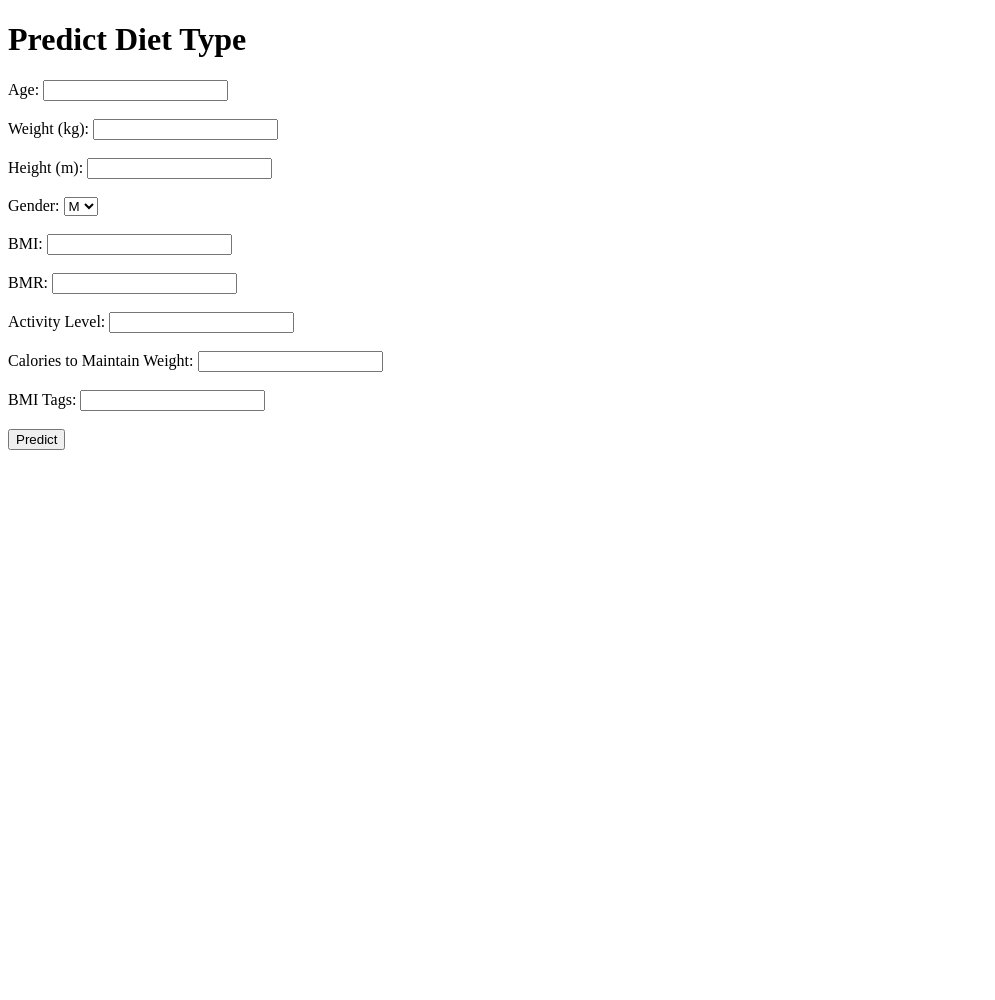
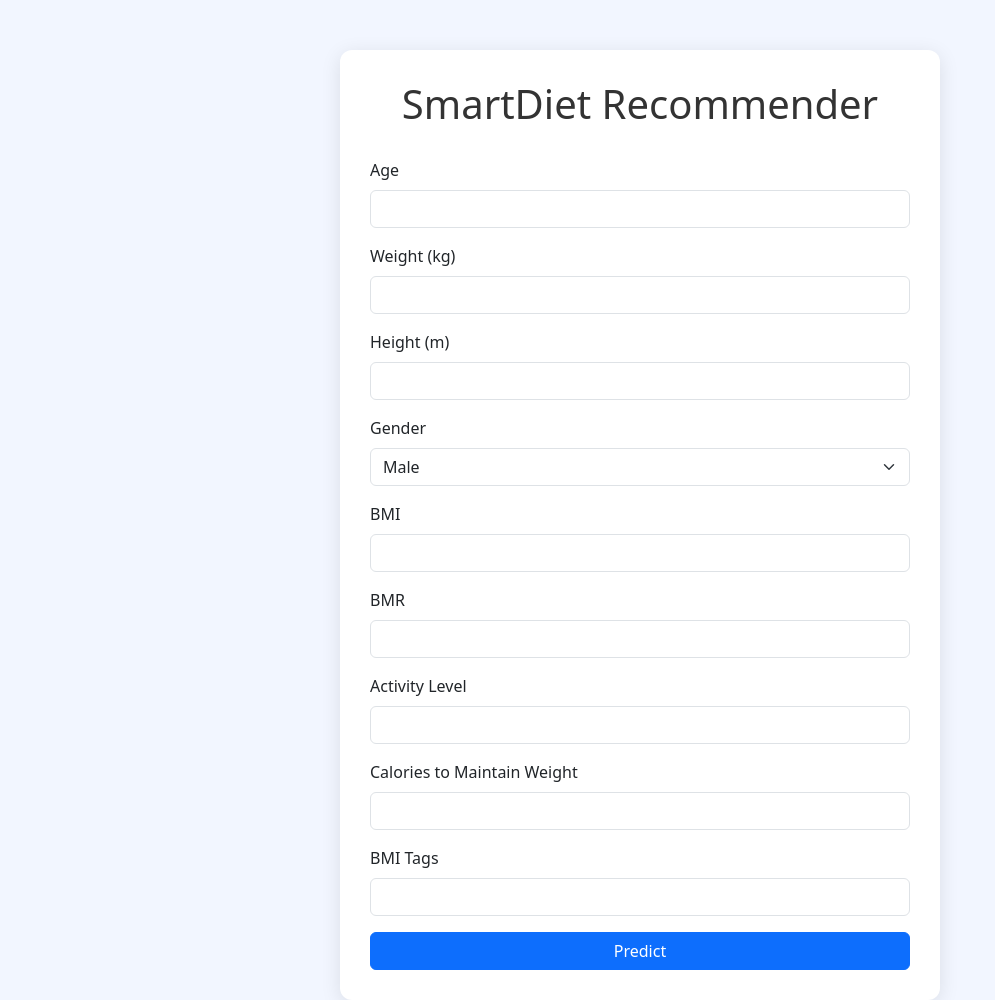
Before and after one commit to ChiragRathod25/SmartDiet-Recommender, a Flask app: page / in a window 1280 px wide. Shown: the whole page, without its empty margins (0-995 px from the left). Before the commit the page ends 450 px from the top, so only its background shows below. Run offline with Flask 3, Linux system fonts and the light colour scheme; parts of the project's set-up code (start-up, migrations or seed data) failed here and were passed over.

Commit message:
Enhance UI and functionality of SmartDiet Recommender form; improved layout, added validation, and updated styling.

```diff
--- a/templates/index.html
+++ b/templates/index.html
@@ -1,29 +1,87 @@
 <!DOCTYPE html>
-<html>
+<html lang="en">
+
 <head>
-    <title>Diet Type Predictor</title>
+    <meta charset="UTF-8">
+    <title>SmartDiet Recommender</title>
+    <link href="https://cdn.jsdelivr.net/npm/bootstrap@5.3.2/dist/css/bootstrap.min.css" rel="stylesheet">
+    <style>
+        body {
+            background: #f2f6ff;
+            padding-top: 50px;
+        }
+
+        .form-container {
+            max-width: 600px;
+            margin: auto;
+            padding: 30px;
+            background: white;
+            border-radius: 12px;
+            box-shadow: 0 4px 20px rgba(0, 0, 0, 0.1);
+        }
+
+        h1 {
+            text-align: center;
+            margin-bottom: 30px;
+            color: #333;
+        }
+    </style>
 </head>
+
 <body>
-    <h1>Predict Diet Type</h1>
-    <form method="POST">
-        Age: <input type="number" name="age"><br><br>
-        Weight (kg): <input type="text" name="weight"><br><br>
-        Height (m): <input type="text" name="height"><br><br>
-        Gender:
-        <select name="gender">
-            <option value="M">M</option>
-            <option value="F">F</option>
-        </select><br><br>
-        BMI: <input type="text" name="bmi"><br><br>
-        BMR: <input type="text" name="bmr"><br><br>
-        Activity Level: <input type="text" name="activity"><br><br>
-        Calories to Maintain Weight: <input type="text" name="calories"><br><br>
-        BMI Tags: <input type="number" name="bmi_tag"><br><br>
-        <input type="submit" value="Predict">
-    </form>
 
-    {% if prediction %}
-        <h2>{{ prediction }}</h2>
-    {% endif %}
+    <div class="form-container">
+        <h1>SmartDiet Recommender</h1>
+        <form method="POST">
+            <div class="mb-3">
+                <label class="form-label">Age</label>
+                <input type="number" class="form-control" name="age" required>
+            </div>
+            <div class="mb-3">
+                <label class="form-label">Weight (kg)</label>
+                <input type="text" class="form-control" name="weight" required>
+            </div>
+            <div class="mb-3">
+                <label class="form-label">Height (m)</label>
+                <input type="text" class="form-control" name="height" required>
+            </div>
+            <div class="mb-3">
+                <label class="form-label">Gender</label>
+                <select class="form-select" name="gender" required>
+                    <option value="M">Male</option>
+                    <option value="F">Female</option>
+                </select>
+            </div>
+            <div class="mb-3">
+                <label class="form-label">BMI</label>
+                <input type="text" class="form-control" name="bmi" required>
+            </div>
+            <div class="mb-3">
+                <label class="form-label">BMR</label>
+                <input type="text" class="form-control" name="bmr" required>
+            </div>
+            <div class="mb-3">
+                <label class="form-label">Activity Level</label>
+                <input type="text" class="form-control" name="activity" required>
+            </div>
+            <div class="mb-3">
+                <label class="form-label">Calories to Maintain Weight</label>
+                <input type="text" class="form-control" name="calories" required>
+            </div>
+            <div class="mb-3">
+                <label class="form-label">BMI Tags</label>
+                <input type="number" class="form-control" name="bmi_tag" required>
+            </div>
+            <button type="submit" class="btn btn-primary w-100">Predict</button>
+        </form>
+
+        {% if prediction %}
+        <div class="alert alert-success mt-4 text-center">
+            <strong>Predicted Diet Category:</strong> {{ prediction }}
+        </div>
+        {% endif %}
+    </div>
+
 </body>
+
 </html>
```
Also changed, not shown: ml_project1_v2.py (added, +96 -0 lines), 1 other file.
